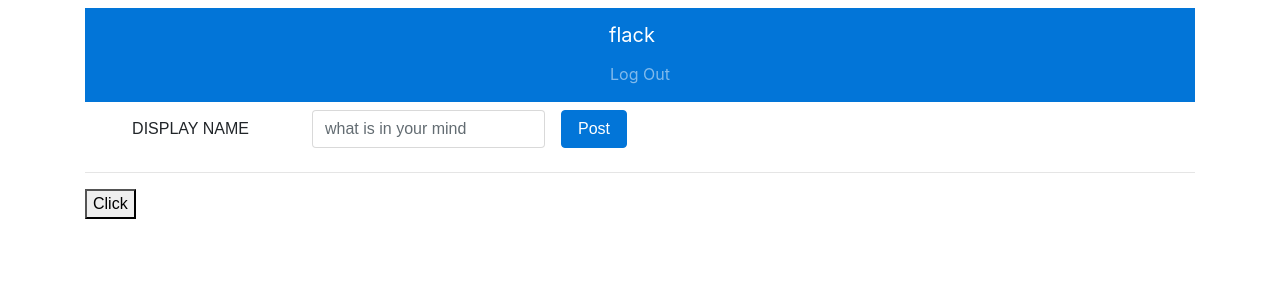
After one commit to samirrajpurkar/flack, a Flask app: template templates/post.html in a window 1280 px wide. The commit adds this page. Shown: the top 300 px of the page. Run offline with Flask 2, Linux system fonts and the light colour scheme; the template is opened without the code that fills it, so the values that code supplies are empty; some libraries are stand-ins or nearby versions.

Commit message:
nothing works

```diff
--- a/application.py
+++ b/application.py
@@ -1,14 +1,68 @@
 import os
+import requests
 
+from flask import Flask, render_template, request, jsonify, redirect
+from flask_socketio import SocketIO, emit
 
-from flask import Flask, render_template
-from flask_socketio import SocketIO, emit
 
 app = Flask(__name__)
 app.config["SECRET_KEY"] = os.getenv("SECRET_KEY")
 socketio = SocketIO(app)
 
 
+messages = {"name": 'Default Name', "post": 'Default post'}
+
+def get_messages():
+  return messages
+
 @app.route("/")
 def index():
     return render_template("index.html")
+
+@app.route('/name', methods=['POST'])
+def handle_name():
+  # save form data to the database
+  name = request.form.get("name")
+  name = str(name)
+  messages["name"] = name
+  return render_template("post.html")
+
+@app.route('/post', methods=["POST"])
+def handle_post():
+  # save form data to the database
+  post = request.form.get("post")
+  post = str(post)
+  messages["post"] = post
+  #emit('newpost event', messages, broadcast=True)
+  return render_template("success.html")
+
+
+# @socketio.on('post event')
+# def handle_post_event(message):
+#   print('-----handle_post_event--')
+#   print(message)
+#   emit('newpost event', message, broadcast=True)
+
+
+# @app.route("/submit_name", methods=["POST"])
+# def handle_submit_name():
+#   display_name = str(request.form.get("display_name")).replace(" ", "")
+
+#   messages["display_name"] = display_name
+#   print('-----------submit_name----------')
+#   print(messages)
+#   return render_template("posts.html", messages=messages)
+
+# @app.route("/post_message", methods=["POST"])
+# def handle_post_message():
+#   display_name = str(request.form.get("display_name")).replace(" ", "")
+#   post = request.form.get("post_message")
+#   messages["display_name"] = display_name
+#   messages["post"] = post
+#   print('----post_message--------')
+#   print(messages)
+#   return render_template("posts.html", messages = messages)
+
+@socketio.on("submit message")
+def handle_message():
+  emit("new message",messages, broadcast=True)
--- a/requirements.txt
+++ b/requirements.txt
@@ -1,3 +1,4 @@
 Flask
 flask-socketio
 eventlet
+requests
--- a/static/flack.js
+++ b/static/flack.js
@@ -0,0 +1,49 @@
+document.addEventListener('DOMContentLoaded', () => {
+
+
+  var message = {
+    name: 'samir',
+    post: 'first post'
+  }
+
+  var flag = false
+
+if(document.querySelector('#index_name')) {
+    name = document.querySelector('#index_name').value
+    message.name = name
+    console.log(message)
+  }
+
+ if(document.querySelector('#post_post')) {
+    post = document.querySelector('#post_post').value
+    message.post = post
+    console.log(message)
+    flag = true
+  }
+
+  // Connect to websocket
+  var socket = io.connect(location.protocol + '//' + document.domain + ':' + location.port);
+  socket.on('connect',() => {
+    console.log('Client connected');
+    if(document.querySelector('#button')) {
+      button = document.querySelector('#button')
+      button.onclick = ( ) => {
+        console.log('click')
+        console.log(message)
+        socket.emit('post event', message)
+      }
+    }
+    // // Each button should emit a "submit vote" event
+    //   document.querySelector('#button').forEach(button => {
+    //       button.onclick = () => {
+    //           console.log('click')
+    //           socket.emit('post event', message);
+    //       };
+    //   });
+  })
+
+  socket.on('newpost event', post => {
+    console.log(post);
+  })
+
+});
--- a/templates/loggedinlayout.html
+++ b/templates/loggedinlayout.html
@@ -9,7 +9,7 @@
         <link rel="stylesheet" href="https://maxcdn.bootstrapcdn.com/bootstrap/4.0.0-beta.3/css/bootstrap.min.css" integrity="sha384-Zug+QiDoJOrZ5t4lssLdxGhVrurbmBWopoEl+M6BdEfwnCJZtKxi1KgxUyJq13dy" crossorigin="anonymous">
 
         <title>{% block title %}{% endblock %}</title>
-
+        <script type="text/javascript" src="//cdnjs.cloudflare.com/ajax/libs/socket.io/1.3.6/socket.io.min.js"></script>
         <script src="{{url_for('static', filename='flack.js')}}"></script>
 
     <!-- Optional JavaScript -->
@@ -22,15 +22,12 @@
         <div class="container">
             <!-- Image and text -->
                 <nav class="navbar navbar-expand-lg navbar-dark bg-primary my-2">
-                  <a class="navbar-brand" href="/books">flack</a>
+                  <a class="navbar-brand" href="/">flack</a>
                   <button class="navbar-toggler" type="button" data-toggle="collapse" data-target="#navbarNav" aria-controls="navbarNav" aria-expanded="false" aria-label="Toggle navigation">
                     <span class="navbar-toggler-icon"></span>
                   </button>
                   <div class="collapse navbar-collapse justify-content-end" id="navbarNav">
                     <ul class="navbar-nav">
-                      <li class="nav-item">
-                        <a class="nav-link" href="/name">Name<span class="sr-only">(current)</span></a>
-                      </li>
                       <li class="nav-item">
                         <a class="nav-link" href="/logout">Log Out<span class="sr-only">(current)</span></a>
                       </li>
--- /dev/null
+++ b/templates/post.html
@@ -0,0 +1,47 @@
+{% extends "loggedinlayout.html" %}
+
+{% block title %}
+    Post
+{% endblock %}
+
+{% block body %}
+
+<form id="form-post-message" class="form-inline"
+        action="/post"
+        method="post">
+
+    <div class="form-group mb-2">
+      <label for="name" class="sr-only">
+        DISPLAY NAME
+      </label>
+      <input
+        style="text-align: center"
+        type="text"
+        readonly class="form-control-plaintext" name="name"
+        value="DISPLAY NAME">
+    </div>
+
+    <div class="form-group mx-sm-3 mb-2">
+      <label
+        for="post"
+        class="sr-only">
+          post_message
+      </label>
+      <input
+        type="text"
+        class="form-control"
+        id="post_post"
+        name="post"
+        placeholder="what is in your mind">
+    </div>
+
+    <button type="submit" class="btn btn-primary mb-2">Post</button>
+  </form>
+
+
+  <hr/>
+  <button id='button'>Click</button>
+
+
+
+{% endblock %}
```
Also changed, not shown: templates/index.html (+11 -2 lines), templates/posts.html (added, +31 -0 lines), templates/success.html (added, +11 -0 lines).
